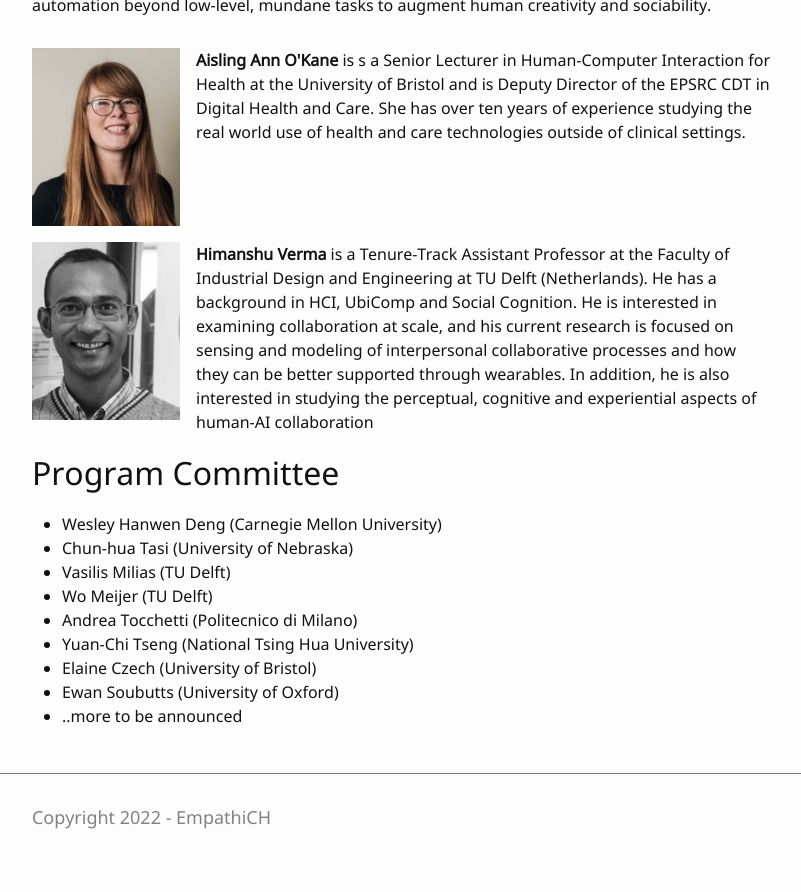
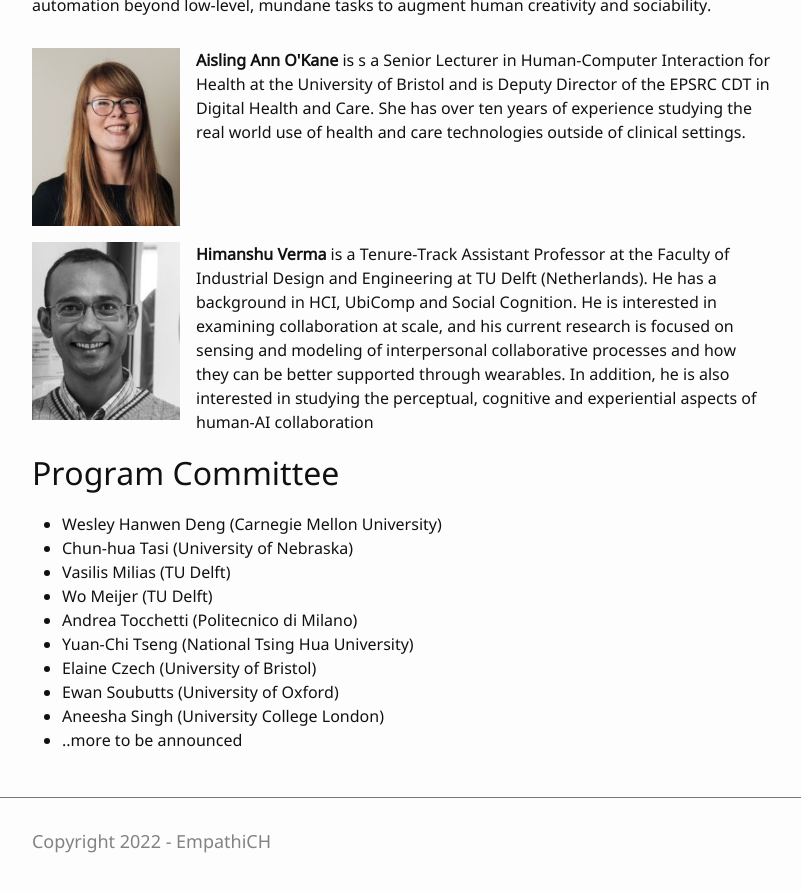
Before and after one commit to empathiCH/empathiCH.github.io, a Jekyll site: the page built from 1-organizers.md, in a window 1280 px wide and 900 px high, scrolled down 919 px. Shown: the top 892 px of the window, without its empty margins (238-1039 px from the left). Built offline with Jekyll 4.4.1, drawn with Linux system fonts in a browser that asks for light colours.

Commit message:
Update 1-organizers.md

```diff
--- a/1-organizers.md
+++ b/1-organizers.md
@@ -27,4 +27,5 @@ nav: true
 - Yuan-Chi Tseng (National Tsing Hua University)
 - Elaine Czech (University of Bristol)
 - Ewan Soubutts (University of Oxford)
+- Aneesha Singh (University College London)
 - ..more to be announced
```
